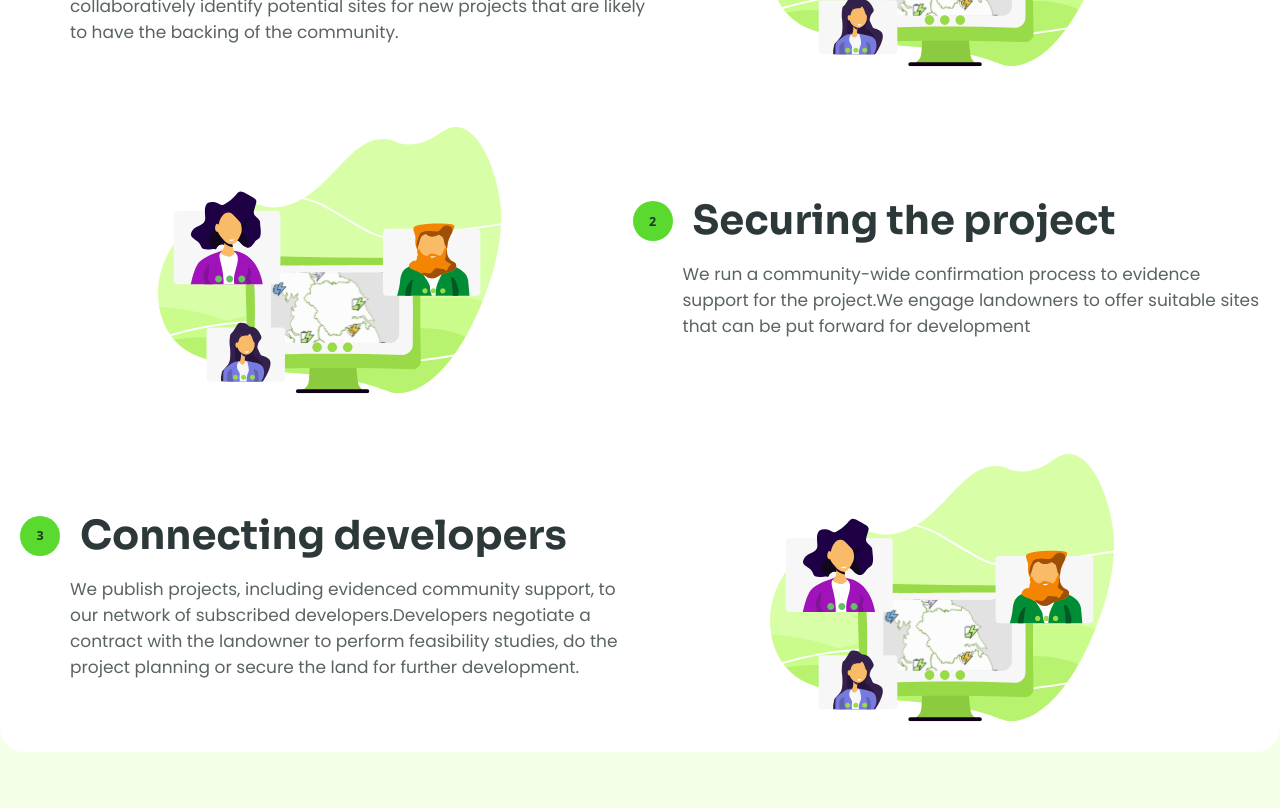
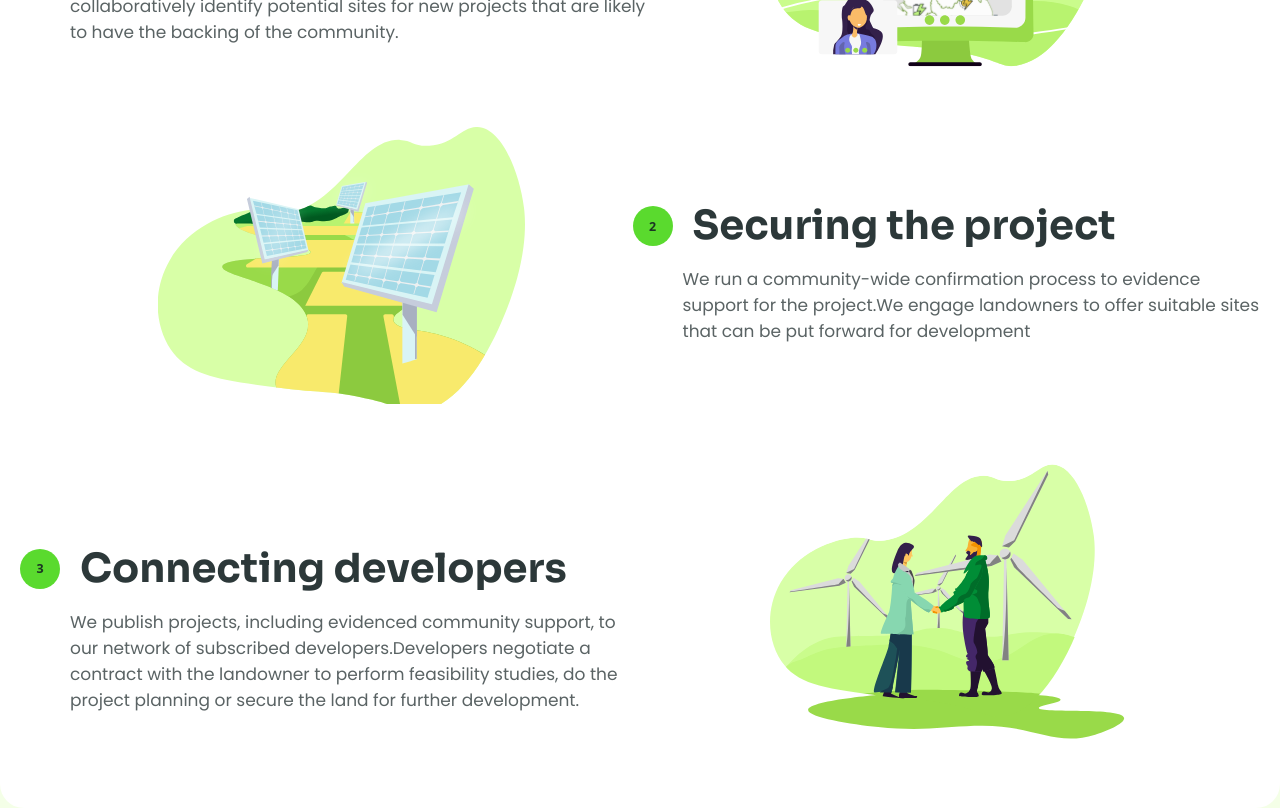
Before and after one commit to elghanbibadr/GoodRenewable, a React (Vite) app: page / in a window 1280 px wide. Shown: the part 3260-4068 px from the top of the page. Before the commit the page ends 4012 px from the top, so only its background shows below. Built offline with nearby package versions, Linux system fonts and the light colour scheme.

Commit message:
add images to the our process section

```diff
--- a/src/componenet/Ourprocess/Constant.js
+++ b/src/componenet/Ourprocess/Constant.js
@@ -1,5 +1,6 @@
 import localCommunityMembers from "../../assets/localCommunity.svg"
-
+import securingTheProject from "../../assets/securingTheProject.svg"
+import connectingDevelopers from "../../assets/connectingDeveloper.svg"
 export const ourProcessData=[
     {
         id:1,
@@ -11,12 +12,12 @@ export const ourProcessData=[
         id:2,
         title:"Securing the project",
         text:"We run a community-wide confirmation process to evidence support for the project.We engage landowners to offer suitable sites that can be put forward for development",
-        img:localCommunityMembers
+        img:securingTheProject
     },
     {
         id:3,
         title:"Connecting developers ",
         text:"We publish projects, including evidenced community support, to our network of subscribed developers.Developers negotiate a contract with the landowner to perform feasibility studies, do the project planning or secure the land for further development.",
-        img:localCommunityMembers
+        img:connectingDevelopers
     },
 ]
```
